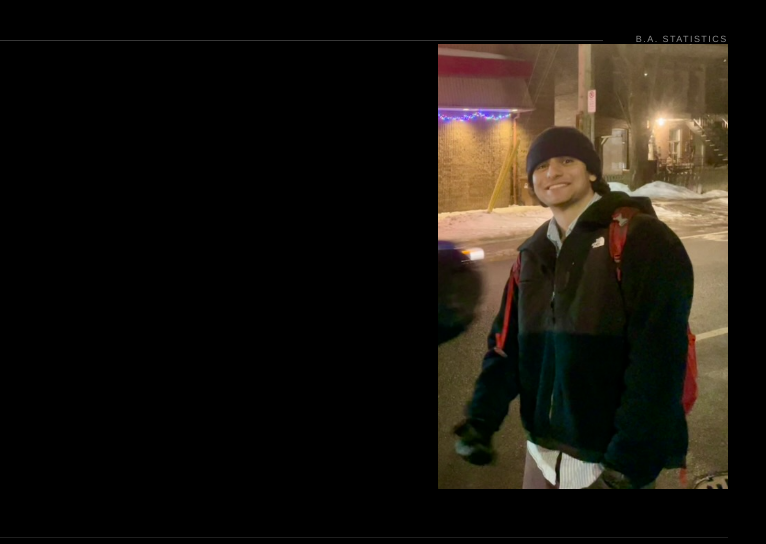
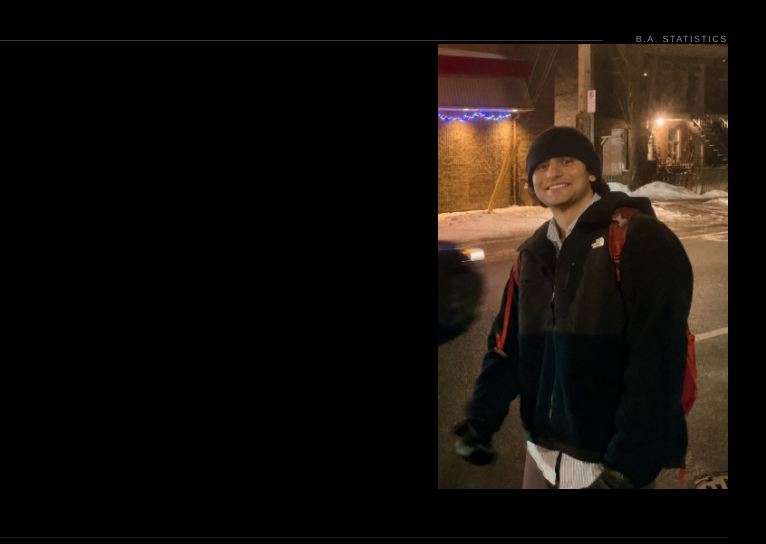
Before and after one commit to ahedy7/arvin-portfolio, a plain HTML site: page index.html in a window 1280 px wide. Shown: the top 544 px of the page, 514-1280 px from the left. Drawn offline with Linux system fonts and the light colour scheme.

Commit message:
Replace about portrait with updated photo.
Swap the hero portrait to the new image and point index.html at v8.

Co-authored-by: Cursor <cursoragent@cursor.com>

```diff
--- a/index.html
+++ b/index.html
@@ -127,7 +127,7 @@
       </div>
     </div>
     <div class="portrait">
-      <img src="./uploads/arvin-portrait-v7.jpeg" alt="Arvin Hedayat">
+      <img src="./uploads/arvin-portrait-v8.jpeg" alt="Arvin Hedayat">
     </div>
   </section>
 
```
Also changed, not shown: uploads/arvin-portrait-v8.jpeg (added).
